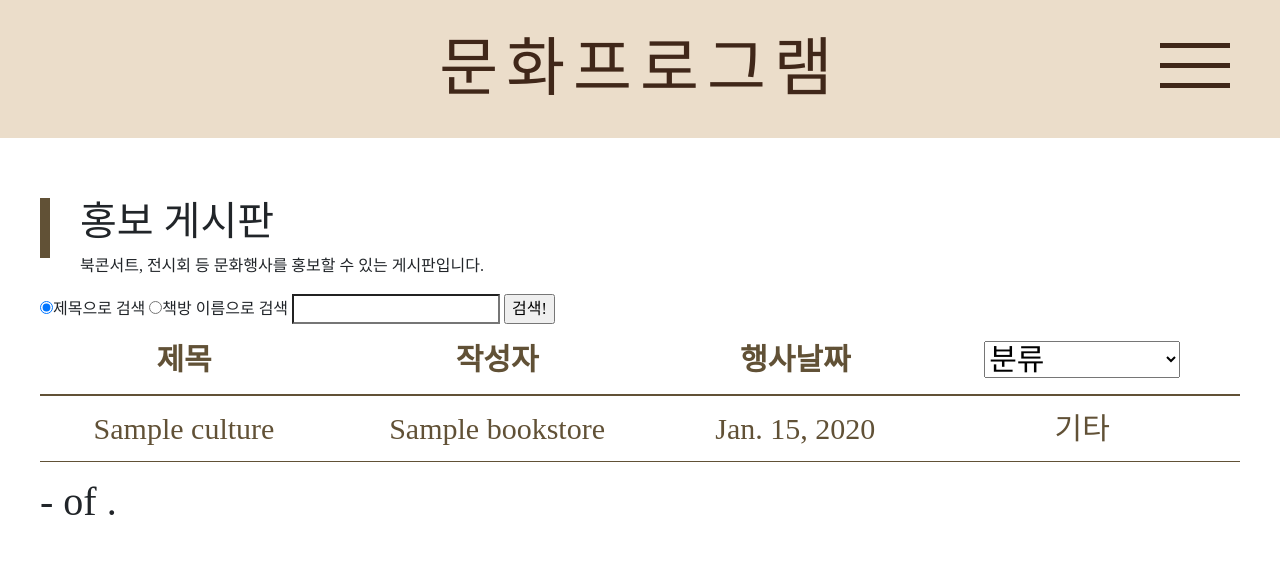
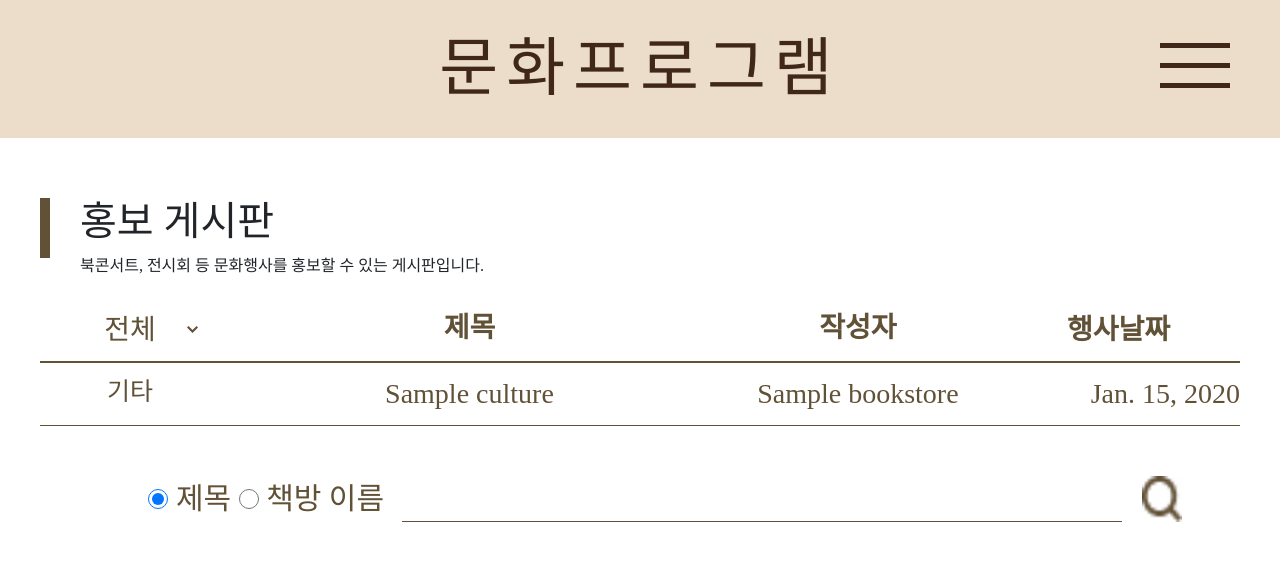
Before and after one commit to doewanju/dnbook, a Django app: page /others/board/ in a window 1280 px wide. Shown: the top 561 px of the page. Run offline with Django 3.2, Linux system fonts and the light colour scheme; tables that the repository leaves empty hold one stand-in row (values such as "Sample post"); some libraries are stand-ins or nearby versions; some web fonts are replaced.

Commit message:
게시판 css 완성, 분류문제 해결하기

```diff
--- a/others/static/css/board.css
+++ b/others/static/css/board.css
@@ -1,5 +1,15 @@
 @font-face { font-family: 'YiSunShinDotumM'; src: url('https://cdn.jsdelivr.net/gh/projectnoonnu/noonfonts_two@1.0/YiSunShinDotumM.woff') format('woff'); font-weight: normal; font-style: normal; }
 @font-face { font-family: 'BBTreeGL'; src: url('https://cdn.jsdelivr.net/gh/projectnoonnu/noonfonts_nine_@1.1/BBTreeGL.woff') format('woff'); font-weight: normal; font-style: normal; }
+@font-face { font-family: 'NanumSquareRound'; src: url('https://cdn.jsdelivr.net/gh/projectnoonnu/noonfonts_two@1.0/NanumSquareRound.woff') format('woff'); font-weight: normal,bold; font-style: normal; }
+.square{
+    float: left;
+    width: 10px;
+    height: 60px;
+    background-color: #615136;
+}
+.ment{
+    margin-left: 40px;
+}
 
 .board{
     padding-left: 40px;
@@ -11,15 +21,17 @@ table {
     width: 100%;
     border-top: 1px solid #615136;
     border-collapse: collapse;
+    align-items: center;
+    align-content: center;
+    table-layout: fixed;
 }
-
 .table tr{
     text-align: center;
-    font-size: 30px;
+    font-size: 28px;
     color: #615136;
 }
-
 .table td {
+    font-family: 'NanumSquareRound';
     border-top: 1px solid #615136;
     border-bottom: 1px solid #615136;
     padding: 10px;
@@ -28,17 +40,113 @@ table {
     border-bottom: 2px solid #615136;
     border-top: 1px solid #ffffff;
 }
-.ment{
-    margin-left: 40px;
-}
-.square{
-    float: left;
-    width: 10px;
-    height: 60px;
-    background-color: #615136;
-}
-
-
 .table a:link { color:#615136; text-decoration: none;}
 .table a:visited { color: #615136; text-decoration: none;}
 .table a:hover { color: #615136; text-decoration: none;}
+
+th.category, td.category{
+    width:15%;
+    font-size:25px;
+    padding: 10px 0px;
+}
+select{
+    font-size: 28px;
+    color: #615136;
+    text-align: center;
+    width: 150px;
+    padding: 0 1.5em;
+    border: none;
+    background: url('../images/arrow.jpg') no-repeat 95% 50%;
+    border-radius: 0px;
+    -webkit-appearance: none;
+    -moz-appearance: none;
+    appearance: none;
+}
+.title{
+    width:359px;
+    text-align: center;
+}
+.writer{
+    width:200px;
+    text-align: center;
+}
+th.eventdate{
+    width:175px;
+    text-align:center;
+    padding: 10px 0px;
+}
+td.eventdate{
+    width:175px;
+    text-align:right;
+    padding: 10px 0px;
+}
+
+.page{
+    font-family: 'NanumSquareRound';
+    font-size: 30px;
+    text-align: center;
+    width: 100%;
+    margin-top: 50px;
+}
+.pagination{
+    list-style: none;
+    display: inline-block;
+}
+.page span{
+    text-decoration: none;
+    text-align: center;
+    padding: 5px 10px;
+}
+.page a{
+    font-size: 25px;
+    text-decoration: none;
+    padding: 5px 10px;
+    color: #615136;
+    line-height: 1.5;
+}
+
+.search{
+    font-family: 'NanumSquareRound';
+    font-size: 30px;
+    text-align: center;
+    color: #615136;
+    width: 100%;
+    margin-top: 50px;
+}
+.search input[type="radio"]{
+    width: 20px;
+    height:20px;
+}
+.search input[type="search"]{
+    width: 60%;
+    border: none;
+    border-bottom: 1px solid #615136;
+    /* border-radius: 20px; */
+    margin: 0 10px;
+    padding: 0 10px;
+}
+input:focus{
+    outline: none;
+}
+.searchicon{
+    background-image: url(../images/search.jpg);
+    background-size: 40px;
+    background-repeat: no-repeat;
+    border:none;
+    background-color: transparent;
+    width:50px; height: 50px;
+    position: absolute;
+    margin-left:10px;
+}
+a.writebtn{
+    font-family: 'NanumSquareRound';
+    float: right;
+    text-decoration: none;
+    font-size: 30px;
+    letter-spacing: .2rem;
+    background-color: #F2C60C;
+    padding: 10px 25px;
+    /* margin-top: 30px; */
+    color: white;
+    border-radius: 50px;
+}
--- /dev/null
+++ b/others/static/css/boardnew.css
@@ -0,0 +1,3 @@
+@font-face { font-family: 'YiSunShinDotumM'; src: url('https://cdn.jsdelivr.net/gh/projectnoonnu/noonfonts_two@1.0/YiSunShinDotumM.woff') format('woff'); font-weight: normal; font-style: normal; }
+@font-face { font-family: 'BBTreeGL'; src: url('https://cdn.jsdelivr.net/gh/projectnoonnu/noonfonts_nine_@1.1/BBTreeGL.woff') format('woff'); font-weight: normal; font-style: normal; }
+@font-face { font-family: 'NanumSquareRound'; src: url('https://cdn.jsdelivr.net/gh/projectnoonnu/noonfonts_two@1.0/NanumSquareRound.woff') format('woff'); font-weight: normal,bold; font-style: normal; }
--- a/others/templates/board.html
+++ b/others/templates/board.html
@@ -14,65 +14,70 @@
 <p class="ment">북콘서트, 전시회 등 문화행사를 홍보할 수 있는 게시판입니다.</p>
 
 {% if key %}
-<a href="{% url 'boardcreate' %}">새글작성</a>
+<a href="{% url 'boardcreate' %}" class="writebtn">글쓰기</a>
 {% endif %}
-
-<form action="{% url 'boardsearch' %}" method ="get">
-    <input type="radio" name="searchtype" value="title" checked="checked">제목으로 검색
-    <input type="radio" name="searchtype" value="store">책방 이름으로 검색
-    <input type="search" name="query">
-    <input type="submit" name="" value="검색!">
-</form>
 
 {% paginate cultures %}
 <table class="table">
     <thead>
         <tr>
-        <th>제목</th>
-        <th>작성자</th>
-        <th>행사날짜</th>
-        <th>
+        <th class="category">
             <form action="{% url 'boardclass' %}" method ="get">
                 <select name="class" onchange="form.submit();">
-                    <option value="">분류</option>
+                    {% comment %} <option value="">분류</option> {% endcomment %}
                     <option value="total">전체</option>
                     <option value="concert">북콘서트</option>
-                    <option value="oneday">원데이 클래스</option>
+                    <option value="oneday">원데이클래스</option>
                     <option value="club">소모임</option>
                     <option value="movie">영화상영</option>
                 </select>
             </form>
         </th>
+        <th class="title">제목</th>
+        <th class="writer">작성자</th>
+        <th class="eventdate">행사날짜</th>
         </tr>
     </thead>
     <tbody>
     {% for cul in cultures.all %}
         <tr>
-        <td><a href="{%url 'culturedetail' cul.id%}">{{cul.title}}</a></td>
-        <td>{{cul.store}}</td>
-        <td>{{cul.start_time}}</td>
-        <td>
+        <td class="category">
             {% if cul.group == 'ET' %}
                 기타
             {% elif cul.group == 'CO' %}
                 북콘서트
             {% elif cul.group == 'ON' %}
-                원데이 클래스
+                원데이클래스
             {% elif cul.group == 'CL' %}
                 소모임
             {% else %}
                 영화상영
             {% endif %}
         </td>
+        <td class="title"><a href="{%url 'culturedetail' cul.id%}">{{cul.title}}</a></td>
+        <td class="writer">{{cul.store}}</td>
+        <td class="eventdate">{{cul.start_time}}</td>
+
         </tr>
     {% endfor %}
     </tbody>
 </table>
+<div class="page">
 {% get_pages %}
-<h1>{{ pages.current_start_index }}-{{ pages.current_end_index }} of
-{{ pages.total_count }}.</h1><br>
-{# Just print pages to render the Digg-style pagination. #}
-<h1>{{ pages.get_rendered }} </h1>
+{{ pages.get_rendered }}
+</div>
+
+<div class="search">
+    <form action="{% url 'boardsearch' %}" method ="get">
+        <input type="radio" name="searchtype" value="title" checked="checked">&nbsp;제목
+        <input type="radio" name="searchtype" value="store">&nbsp;책방 이름
+        <input type="search" name="query">
+        <input type="submit" name="" value="" class="searchicon">
+    </form>
+</div>
+
+
+
 </div>
 </body>
 
```
Also changed, not shown: others/static/images/arrow.jpg (added), others/static/images/search.jpg (added).
